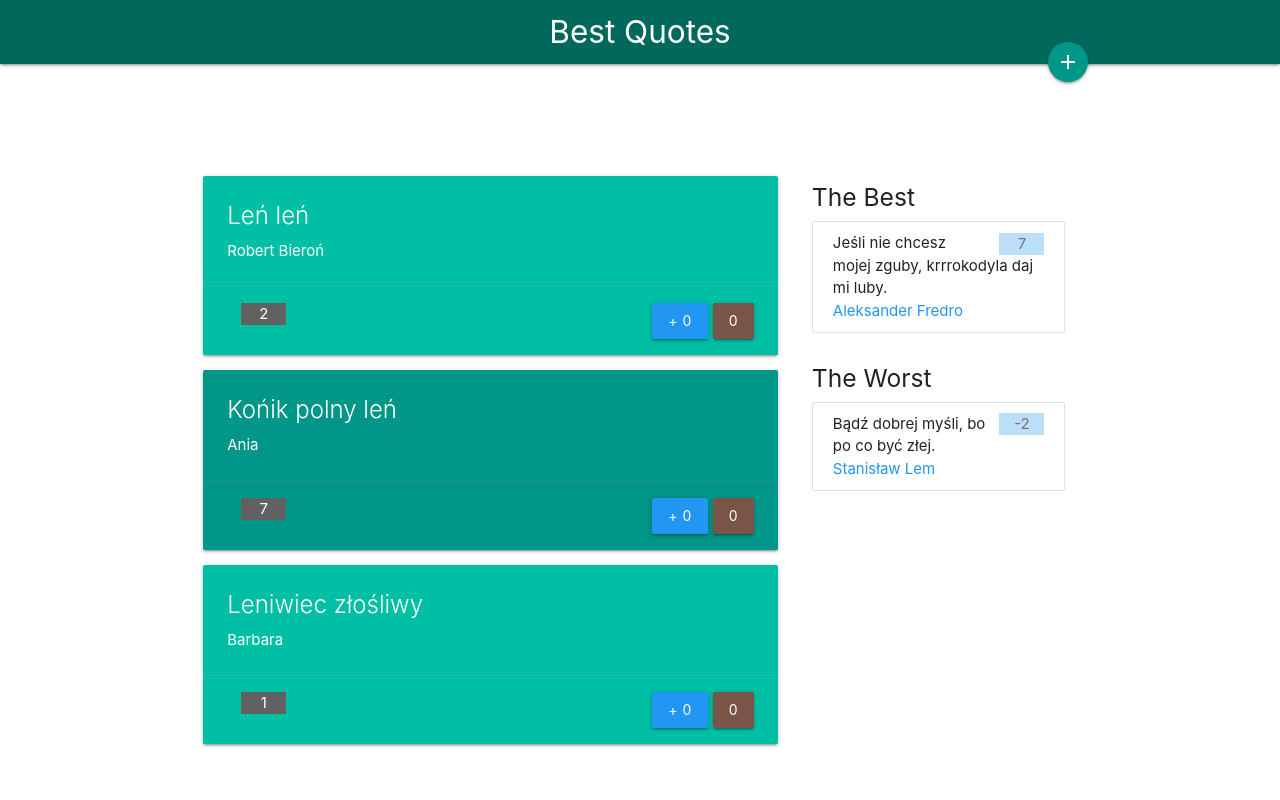
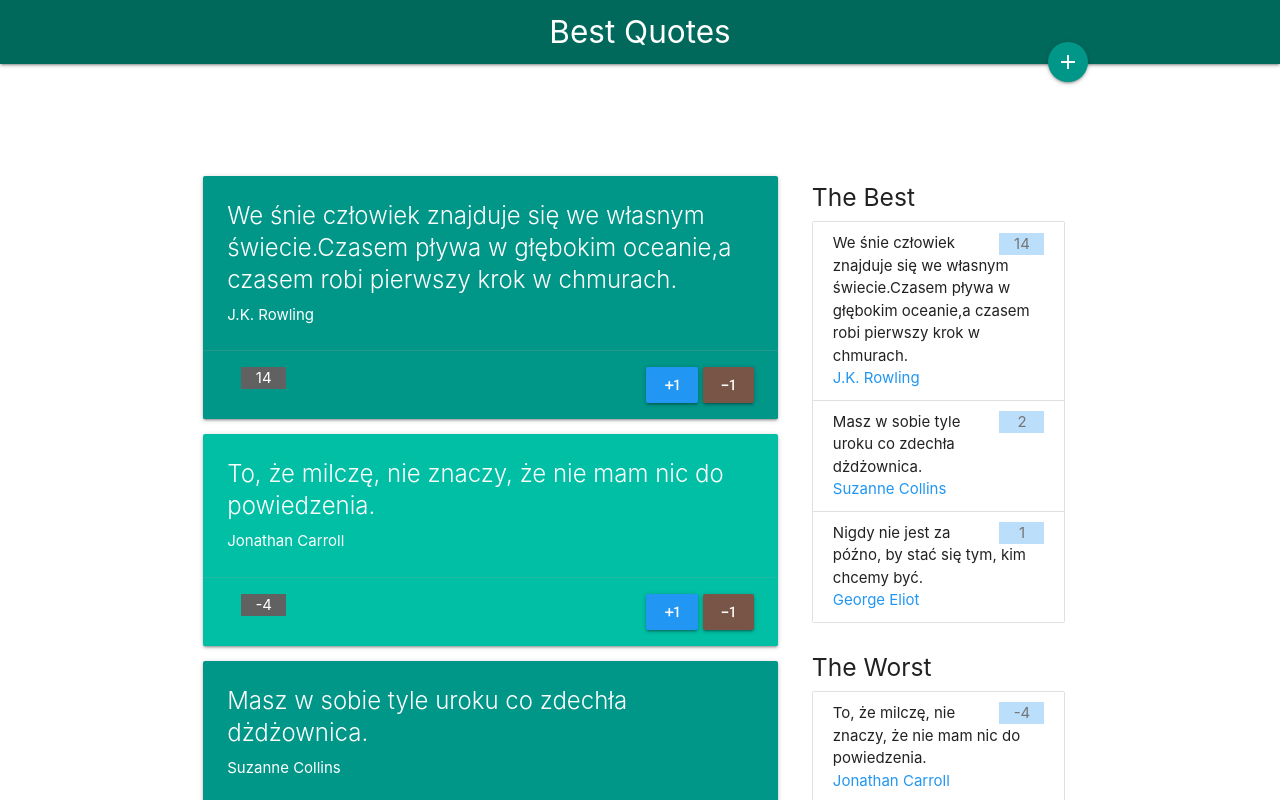
Before and after one commit to AndzelikaB/best-quotes, an Angular app: page / in a window 1280 px wide. Shown: the top 800 px of the page. Built offline with nearby package versions, Linux system fonts and the light colour scheme.

Commit message:
Added working quotation list, the best and the worst too

```diff
--- a/src/app/app.component.css
+++ b/src/app/app.component.css
@@ -6,12 +6,3 @@
 .drawer{
     transform: translateX(0) !important;
 }
-
-.even {
-    background-color: wheat;
-  }
-
-  .odd {
-    background-color: darkcyan;
-    color: white;
-  }
--- a/src/app/app.component.html
+++ b/src/app/app.component.html
@@ -9,15 +9,14 @@
     <i class=" material-icons">add</i>
   </button>
   <div class="row edit-row" [class.drawer]="plusButton">
-    <!-- [ngClass]="{drawer: plusButton" -->
     <div class="input-field col s4">
-      <input type="text" placeholder="Autor" [(ngModel)]='author' />
+      <input type="text" placeholder="Autor" [(ngModel)]='quotation.author' />
     </div>
     <div class="input-field col s6">
-      <input type="text" placeholder="Cytat" [(ngModel)]='sentence' />
+      <input type="text" placeholder="Cytat" [(ngModel)]='quotation.sentence' />
     </div>
     <div class="input-field col s2">
-      <button class="btn small" (click)="addToList(author, sentence)" [disabled]="authot == '' || sentence == ''">
+      <button class="btn small" (click)="addToList()" [disabled]="author == '' || sentence == ''">
         {{add}}</button>
     </div>
   </div>
@@ -26,31 +25,25 @@
     <div class="col s8">
       <div class="row">
         <div class="col s12">
-          <div class="card teal hoverable" *ngFor="let que of quotations ; even as isEven ; odd as isOdd"
-            [ngClass]="{'accent-4': isEven, 'accent-5': isOdd}">
-            <!-- //[class.even]="even" -->
-
+          <div class="card teal hoverable" *ngFor="let quotes of quotes ; odd as isOdd"
+            [ngClass]="isOdd ? 'accent-4' : 'accent-5'">
             <div class="card-content white-text">
               <span class="card-title">
-                {{que.sentence}}
+                {{quotes.sentence}}
               </span>
-              {{que.author}}
+              {{quotes.author}}
             </div>
             <div class="card-action right-align">
-              <span class="badge grey darken-2 left white-text"> {{que.votes}}</span>
-              <button class="btn blue mr-5" (click)="dodaj()">
-                <!-- <i class="material-icons">exposure_plus_1</i>  -->
-                + {{ratingPlus}}
+              <span class="badge grey darken-2 left white-text"> {{quotes.votes}}</span>
+              <button class="btn blue mr-5" (click)="addVote(quotes, +1)">
+                <i class="material-icons">exposure_plus_1</i>
 
               </button>
-              <button class="btn brown" (click)="odejmij()">
-                <!-- <i class="material-icons">exposure_neg_1</i> -->
-                {{ratingMinus}}
+              <button class="btn brown" (click)="addVote(quotes, -1)">
+                <i class="material-icons">exposure_neg_1</i>
               </button>
             </div>
           </div>
-
-
         </div>
       </div>
     </div>
@@ -59,21 +52,25 @@
       <div class="col s12">
         <h5>{{bestQuotes}}</h5>
         <div class="collection">
-          <p class="collection-item">
-            <span class="blue lighten-4 badge">7</span>
-            Jeśli nie chcesz mojej zguby, krrrokodyla daj mi luby.<br />
-            <span class="blue-text">Aleksander Fredro</span>
-          </p>
+          <ng-container *ngFor="let quotes of quotes">
+            <p class="collection-item" *ngIf="quotes.votes > 0">
+              <span class="blue lighten-4 badge">{{quotes.votes}}</span>
+              {{quotes.sentence}}<br />
+              <span class="blue-text">{{quotes.author}}</span>
+            </p>
+          </ng-container>
         </div>
       </div>
       <div class="col s12">
         <h5>{{worstQuotes}}</h5>
         <div class="collection">
-          <p class="collection-item">
-            <span class="blue lighten-4 badge">-2</span>
-            Bądź dobrej myśli, bo po co być złej.<br />
-            <span class="blue-text">Stanisław Lem</span>
-          </p>
+          <ng-container *ngFor="let quotes of quotes">
+            <p class="collection-item" *ngIf="quotes.votes < 0">
+              <span class="blue lighten-4 badge">{{quotes.votes}}</span>
+              {{quotes.sentence}}<br />
+              <span class="blue-text">{{quotes.author}}</span>
+            </p>
+          </ng-container>
         </div>
       </div>
     </div>
--- a/src/app/app.component.ts
+++ b/src/app/app.component.ts
@@ -1,64 +1,32 @@
 import { Component } from '@angular/core';
-import { Quotation } from './models/quotation';
-import {QUOTES} from './models/database'
+import { IQuotation } from './models/quotation';
+import { QUOTES } from './models/database';
 
 @Component({
   selector: 'app-root',
   templateUrl: './app.component.html',
-  styleUrls: ['./app.component.css']
+  styleUrls: ['./app.component.css'],
 })
 export class AppComponent {
-  quotes  :Quotation[] = QUOTES;
-  title :string= "Best Quotes"
-  add :string = "Add"
-  bestQuotes :string ="The Best"
-  worstQuotes :string = "The Worst"
-  ratingPlus :number = 0;
-  ratingMinus :number = 0;
-  counter :number
-  author:string = ''
-  sentence:string = ''
-  plusButton: Boolean = false;
+  title: string = 'Best Quotes';
+  add: string = 'Add';
+  bestQuotes: string = 'The Best';
+  worstQuotes: string = 'The Worst';
 
-  quotations: Quotation[] = [
-    {
-      author: "Robert Bieroń",
-      sentence: "Leń leń",
-      votes: 2
-    },
-    {
-      author: "Ania",
-      sentence: "Końik polny leń",
-      votes: 7
-    },
-    {
-      author: "Barbara",
-      sentence: "Leniwiec złośliwy",
-      votes: 1
-    }
-  ]
+  quotes: IQuotation[] = QUOTES;
+  quotation: IQuotation = { author: '', sentence: '', votes: 0 };
+  plusButton: boolean = false;
 
-  visibilityAddPanel(){
-    console.log('show: '+this.quotes)
+  visibilityAddPanel() {
     this.plusButton = !this.plusButton;
-
   }
 
-  addToList(){
-    const que: Quotation={
-      author: this.author,
-      sentence: this.sentence,
-      votes: 3
-    }
-    this.quotations.push(que)
-    this.author = '';
-    this.sentence = '';
+  addToList() {
+    this.quotes.unshift(this.quotation);
+    this.quotation = { author: '', sentence: '', votes: 0 };
   }
 
-  dodaj(){
-    this.ratingPlus += 1;
-  }
-  odejmij(){
-    this.ratingMinus -= 1
+  addVote(quotation: IQuotation, value: number) {
+    quotation.votes += value;
   }
 }
--- a/src/app/models/database.ts
+++ b/src/app/models/database.ts
@@ -1,9 +1,10 @@
-import { Quotation } from "./quotation";
+import { IQuotation } from './quotation';
 
-export const QUOTES :Quotation[] = [
+export const QUOTES: IQuotation[] = [
   {
     author: 'J.K. Rowling',
-      sentence: 'We śnie człowiek znajduje się we własnym świecie.Czasem pływa w głębokim oceanie,a czasem robi pierwszy krok w chmurach.',
+    sentence:
+      'We śnie człowiek znajduje się we własnym świecie.Czasem pływa w głębokim oceanie,a czasem robi pierwszy krok w chmurach.',
     votes: 14,
   },
   {
@@ -35,5 +36,5 @@ export const QUOTES :Quotation[] = [
     author: 'Peter Lippert',
     sentence: 'Życia nie można wybrać, ale można z niego coś zrobić.',
     votes: null,
-    }
+  },
 ];
```
Also changed, not shown: src/app/models/quotation.ts (+4 -4 lines). Lines whose indentation alone changed are shown as unchanged.
